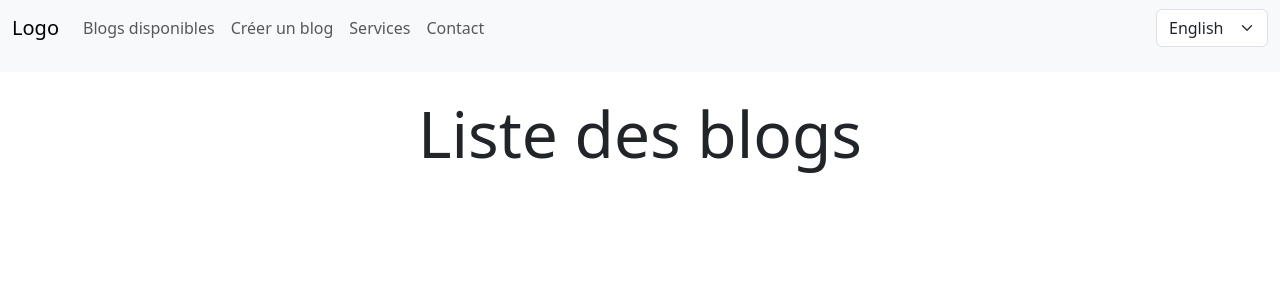
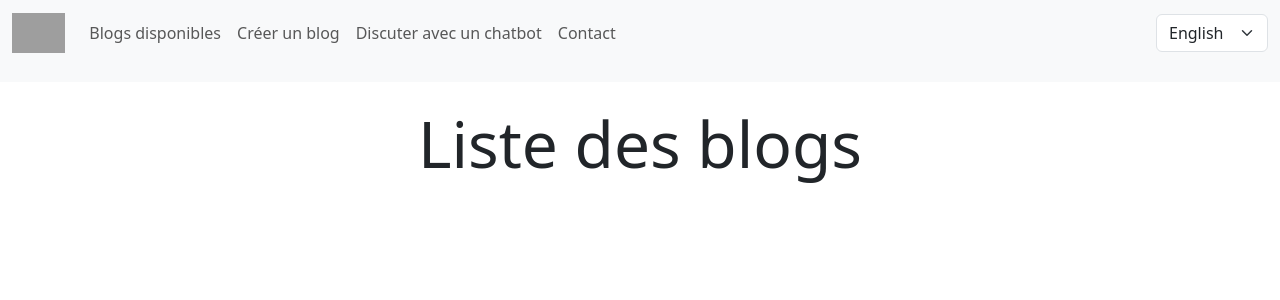
Before and after one commit to Ndeffoloic/Site-Multi-langues, a Django app: page / in a window 1280 px wide. Shown: the top 300 px of the page. Run offline with Django 5.2, Linux system fonts and the light colour scheme; data that the repository does not hold is empty; grey boxes are pictures that could not be loaded.

Commit message:
je commence à intégrer unchatbot

```diff
--- a/main/urls.py
+++ b/main/urls.py
@@ -7,4 +7,5 @@ urlpatterns = [
     path('', blog_list, name='blog_list'),
     path('blog/createBlogPost', views.createBlogPost, name='create_blog_post'),
     path('blog/<int:blog_id>/', views.blog_detail, name='detail'),
+    path('chatbot/', views.chatbot, name='chatbot'),
 ]
--- a/main/views.py
+++ b/main/views.py
@@ -22,3 +22,7 @@ def createBlogPost(request):
         new_post.save()  # Enregistrement de l'instance dans la base de données
         return redirect('blog_list')  # Redirection vers la liste des blogs après la création
     return render(request, 'blog/createBlogPost.html')
+
+def chatbot(request):
+    # Ici, vous pouvez ajouter la logique pour intégrer votre modèle de LLM ou RAG pour la conversation
+    return render(request, 'chatbot.html')
--- a/templates/nav_bar.html
+++ b/templates/nav_bar.html
@@ -1,7 +1,9 @@
 {% load i18n %}
 <nav class="navbar navbar-expand-lg navbar-light bg-light">
     <div class="container-fluid">
-        <a class="navbar-brand" href="#">Logo</a>
+        <a class="navbar-brand" href="#">
+            <img src="/media/logo/Diot-4.png" alt="Logo" style="height: 40px;"> <!-- Assurez-vous que le chemin d'accès est correct -->
+        </a>
         <button class="navbar-toggler" type="button" data-bs-toggle="collapse" data-bs-target="#navbarNavDropdown" aria-controls="navbarNavDropdown" aria-expanded="false" aria-label="Toggle navigation">
             <span class="navbar-toggler-icon"></span>
         </button>
@@ -14,7 +16,7 @@
                     <a class="nav-link" href="{% url 'create_blog_post' %}">{% trans 'Créer un blog' %}</a>
                 </li>
                 <li class="nav-item">
-                    <a class="nav-link" href="#">{% trans 'Services' %}</a>
+                    <a class="nav-link" href="{% url 'chatbot' %}">{% trans 'Discuter avec un chatbot' %}</a>
                 </li>
                 <li class="nav-item">
                     <a class="nav-link" href="#">{% trans 'Contact' %}</a>
```
Also changed, not shown: templates/chatbot.html (added, +31 -0 lines).
